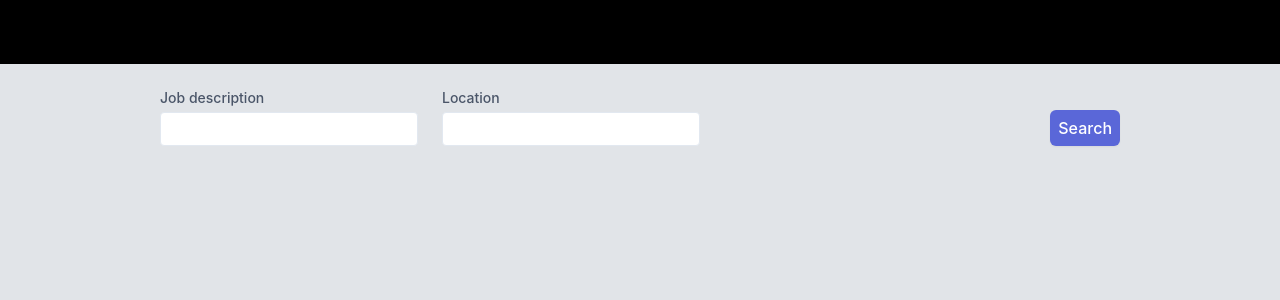
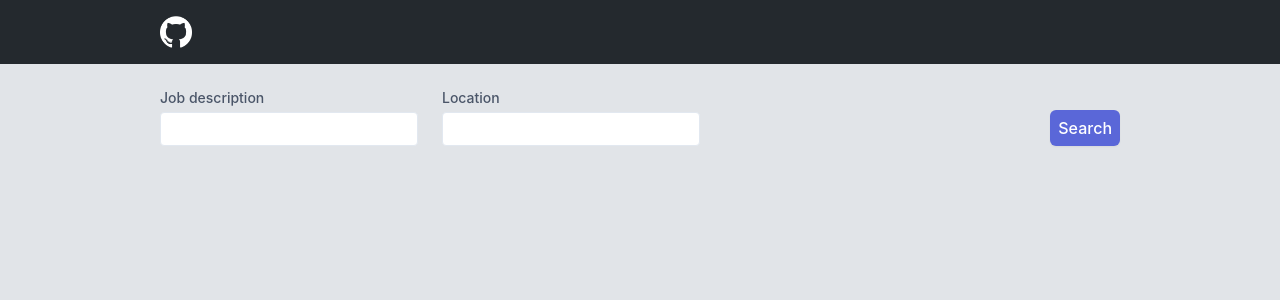
Before and after one commit to denimartn/gitcat-jobs, a React (Create React App) app: page / in a window 1280 px wide. Shown: the top 300 px of the page. Built offline with nearby package versions, Linux system fonts and the light colour scheme; no server answers.

Commit message:
change(navbar): logo image size

```diff
--- a/src/NavBar.js
+++ b/src/NavBar.js
@@ -3,13 +3,17 @@ import "./tailwind.output.css";
 function NavBar() {
     return (
 
-        <nav className="bg-black">
+        <nav className=" px-32" style={{backgroundColor: "#24292e"}}>
   <div class="max-w-7xl mx-auto px-2 sm:px-6 lg:px-8">
   <div class="relative flex items-center  h-16">
   <div class=" flex items-center justify-center sm:items-stretch sm:justify-start">
       </div>
-      <img class="block lg:hidden h-8 w-auto" src="/assets/logo.png" alt="github logo"/>
+      <div className="w-8">
+      <img className="w-full" src="/assets/logo.png" alt="github logo"/>
       </div>
+
+      </div>
+
       </div>
         </nav>
 
```
